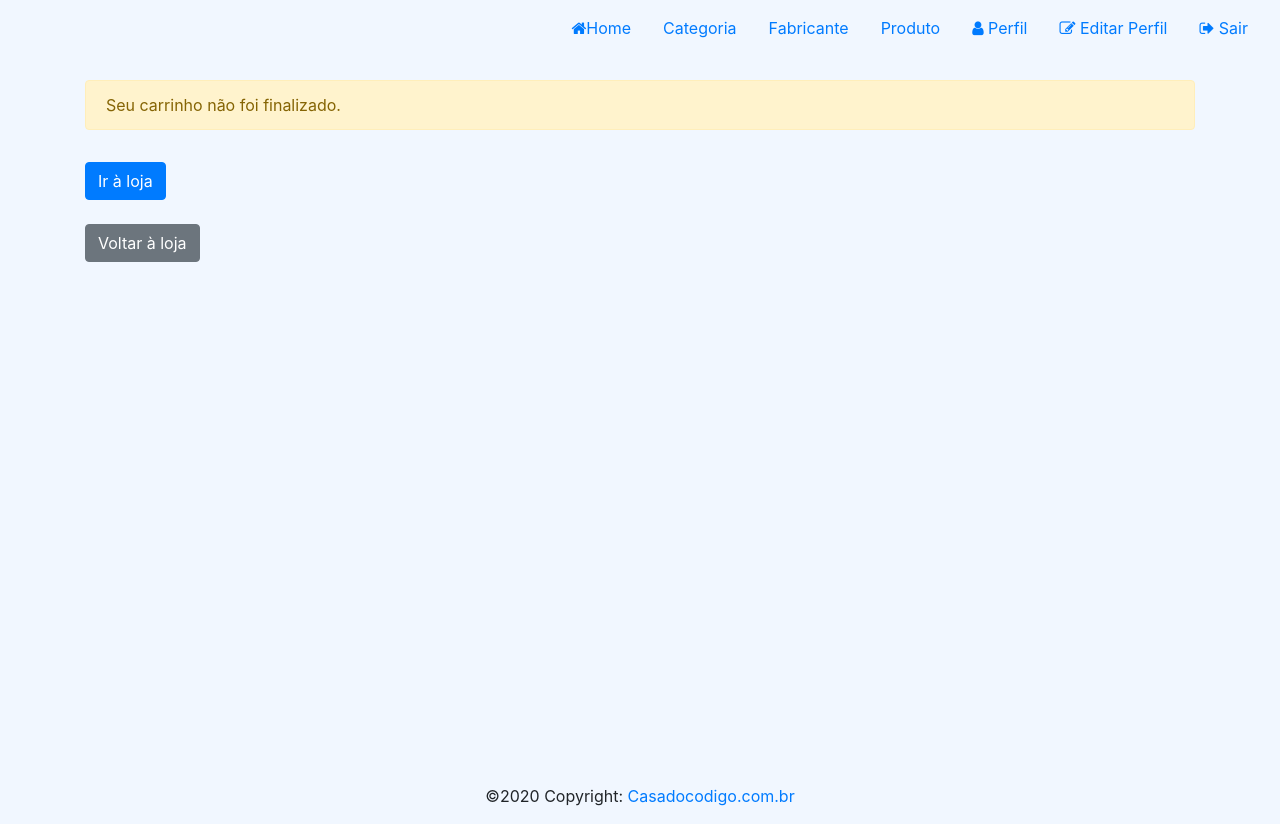
After one commit to Pereira-234/PSI-INFOWEB_2025-main, a Django app: page /carrinho/confirmar in a window 1280 px wide. The commit adds this page. Run offline with Django 4.2, Linux system fonts and the light colour scheme; the visitor is signed in with stand-in values (Sample User, id 1); some libraries are stand-ins or nearby versions.

Commit message:
capitulo 20

```diff
--- a/loja/loja/models/__init__.py
+++ b/loja/loja/models/__init__.py
@@ -6,6 +6,8 @@ from django.dispatch import receiver
 from .Fabricante import Fabricante
 from .Categoria import Categoria
 from .Produto import Produto
+from .Carrinho import Carrinho
+from .Carrinho import CarrinhoItem
 
 PERFIL = (
     (1, 'Admin'),
--- /dev/null
+++ b/loja/loja/templates/carrinho/carrinho-confirmado.html
@@ -0,0 +1,27 @@
+{% extends 'base.html' %}
+{% load static %}
+{% block title %}Carrinho{% endblock %}
+{% block styles %}
+    <link rel="stylesheet" href="{% static 'css/home.css' %}">
+{% endblock %}
+{% block content %}
+<div id="content">
+    <div class="container">
+        {% if carrinho.user %}
+            <div class="alert alert-info"><h3>Compra Confirmada</h3><h5>Usuário: {{carrinho.user}}</h5></div>
+            <div class="alert alert-info"> <h5>Pedido Número: {{carrinho.id}}</h5> </div>
+            <div class="alert alert-info">
+                <h5 class="mt-4">Total: R$ {{ carrinho.total|floatformat:2 }}</h5>
+            </div>
+        {% else %}
+            <div class="alert alert-warning mt-4" role="alert">
+                Seu carrinho não foi finalizado.
+            </div>
+            <a href="{% url 'home' %}" class="btn btn-primary mt-3">Ir à loja</a>
+        {% endif %}
+        <div class="mt-4">
+            <a href="{% url 'home' %}" class="btn btn-secondary">Voltar à loja</a>
+        </div>
+    </div>
+</div>
+{% endblock %}
--- a/loja/loja/templates/produto/produto.html
+++ b/loja/loja/templates/produto/produto.html
@@ -14,6 +14,8 @@
     {% for prod in produtos %}
         <div class="row">
         <h5 class="col-md-3">{{prod.Produto}}</h5>
+        <span class="col-md-3">{{prod.preco}}</span>
+        <a href={% url 'create_carrinhoitem' prod.id %} class="btn btn-primary mb-2 mr-2"><i class="fa fa-plus"></i> Comprar</a>
         <a href={% url 'details_produto' prod.id %} class="btn btn-primary mb-2 mr-2"><i class="fa fa-search"></i> Ver</a>
         <a href={% url 'edit_produto' prod.id %} class= "btn bg-secondary mb-2 mr-2"><i class="fa fa-edit"></i> Editar</a>
         <a href={% url 'delete_produto' prod.id %} class="btn btn-warning mb-2"><i class="fa fa-sign-in"></i> Apagar</a>
--- a/loja/loja/urls/__init__.py
+++ b/loja/loja/urls/__init__.py
@@ -2,3 +2,4 @@ from .HomeUrls import *
 from .ProdutoUrls import *
 from .UsuarioUrls import *
 from .AuthUrls import *
+from .CarrinhoUrls import *
--- /dev/null
+++ b/loja/loja/views/CarrinhoView.py
@@ -0,0 +1,107 @@
+from django.shortcuts import render, get_object_or_404, redirect
+from loja.models import Produto, Carrinho, CarrinhoItem
+from datetime import datetime
+from django.contrib.auth.decorators import login_required
+from django.utils import timezone
+
+
+# Função para adicionar um item ao carrinho
+def create_carrinhoitem_view(request, produto_id=None):
+    print ('create_carrinhoitem_view')
+    produto = get_object_or_404(Produto, pk=produto_id)
+    if produto:
+        print('produto: ' + str(produto.id))
+    # Tenta pegar o carrinho da sessão ou cria um novo carrinho
+    carrinho_id = request.session.get('carrinho_id')
+    print ('carrinho: ' + str(carrinho_id))
+    carrinho = None
+    if carrinho_id:
+        # Se o carrinho já estiver na sessão, tentamos obter o carrinho
+        carrinho = Carrinho.objects.filter(id=carrinho_id).first()
+        print (carrinho)
+        print ('carrinho1: ' + str(carrinho.id))
+        hoje = datetime.today().date()
+        # Caso queira define uma expiração do carrinho
+        if carrinho.criado_em.date() != hoje:
+            # Se o carrinho não for de hoje, cria um novo carrinho
+            carrinho = Carrinho.objects.create()
+            # Armazena o ID do carrinho na sessão
+            request.session['carrinho_id'] = carrinho.id
+            print ('novo carrinho: ' + str(carrinho.id))
+        else:
+            # Se o carrinho não existir na sessão, cria um novo carrinho
+            carrinho = Carrinho.objects.create()
+            # Armazena o ID do carrinho na sessão
+            request.session['carrinho_id'] = carrinho.id
+            print ('carrinho2: ' + str(carrinho.id))
+        # Verifica se o produto já existe no carrinho do usuário
+        carrinho_item = CarrinhoItem.objects.filter(carrinho=carrinho, produto=produto).first()
+        if carrinho_item:
+            # Se o produto já estiver no carrinho, apenas aumenta a quantidade
+            carrinho_item.quantidade += 1
+            print ('item de carrinho: Acrescentou 1 item do produto ' + str(carrinho_item.id))
+        else:
+            # Se o produto não estiver no carrinho, cria um novo item no carrinho
+            carrinho_item = CarrinhoItem.objects.create(
+                carrinho=carrinho,
+                produto=produto,
+                quantidade=1,
+                preco=produto.preco
+            )
+            print ('item de carrinho: Acrescentou o produto ' + str(carrinho_item.id))
+        carrinho_item.save()
+        print ('item de carrinho salvo: ' + str(carrinho_item.id))
+        return redirect('/carrinho')
+
+def list_carrinho_view(request):
+    print ('list_carrinho_view')
+    carrinho = None
+    # Tenta pegar o carrinho da sessão ou cria um novo carrinho
+    carrinho_id = request.session.get('carrinho_id')
+    if carrinho_id:
+        print ('carrinho: ' + str(carrinho_id))
+        # Obtém o carrinho do usuário
+        carrinho = Carrinho.objects.filter(id=carrinho_id).first()
+        print ('Data do carrinho' + str(carrinho.criado_em) )
+        carrinho_item = None
+        # Verifica se o produto já existe no carrinho do usuário
+        carrinho_item = CarrinhoItem.objects.filter(carrinho_id=carrinho_id)
+        if carrinho_item:
+            print ('itens de carrinho encontrado: ' + str(carrinho_item))
+    context = {
+        'carrinho': carrinho,
+        'itens': carrinho_item
+    }
+    return render(request, 'carrinho/carrinho-listar.html', context=context)
+
+@login_required
+def confirmar_carrinho_view(request):
+    print ('confirmar_carrinho_view')
+    carrinho = None
+    # Tenta pegar o carrinho da sessão ou cria um novo carrinho
+    carrinho_id = request.session.get('carrinho_id')
+    if carrinho_id:
+        print ('carrinho: ' + str(carrinho_id))
+        # Obtém o carrinho do usuário
+        carrinho = Carrinho.objects.filter(id=carrinho_id).first()
+        # Obtém o usuário
+        usuario = get_object_or_404(Usuario, user=request.user)
+        print ('Usuario: ' + str(usuario))
+        if usuario:
+            carrinho.user_id = usuario.id
+            carrinho.situacao = 1
+            carrinho.confirmado_em = timezone.make_aware(datetime.today())
+            carrinho.save()
+            print ('carrinho salvo')
+    context = {
+        'carrinho': carrinho
+    }
+    return render(request, 'carrinho/carrinho-confirmado.html', context=context)
+
+def remover_item_view(request, item_id):
+    item = get_object_or_404(CarrinhoItem, id=item_id)
+    # Verifica se o item pertence ao carrinho do usuário (opcional)
+    carrinho_id = request.session.get('carrinho_id')
+    if carrinho_id == item.carrinho.id:
+        item.delete()
+    return redirect('/carrinho')
--- a/loja/loja/views/__init__.py
+++ b/loja/loja/views/__init__.py
@@ -1,3 +1,4 @@
 from .HomeView import *
 from .ProdutoView import *
 from .AuthView import *
+from .CarrinhoView import *
--- a/loja/lojaAdmin/urls.py
+++ b/loja/lojaAdmin/urls.py
@@ -27,4 +27,5 @@ urlpatterns = [
     path('', include('loja.urls.AuthUrls')),
     path('produto/', include('loja.urls.ProdutoUrls')),
     path('usuario/', include('loja.urls.UsuarioUrls')),
+    path('carrinho/', include('loja.urls.CarrinhoUrls')),
 ] + static(settings.STATIC_URL, document_root=settings.STATIC_ROOT) + static(settings.MEDIA_URL, document_root=settings.MEDIA_ROOT)
```
Also changed, not shown: loja/loja/models/Carrinho.py (added, +27 -0 lines), loja/loja/templates/carrinho/carrinho-listar.html (added, +41 -0 lines), loja/loja/urls/CarrinhoUrls.py (added, +8 -0 lines), loja/loja/migrations/0006_carrinho_carrinhoitem.py (added).
